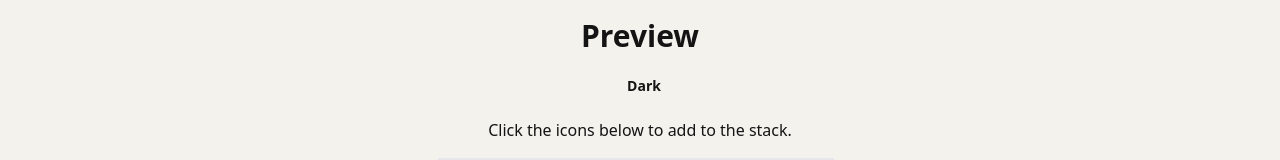
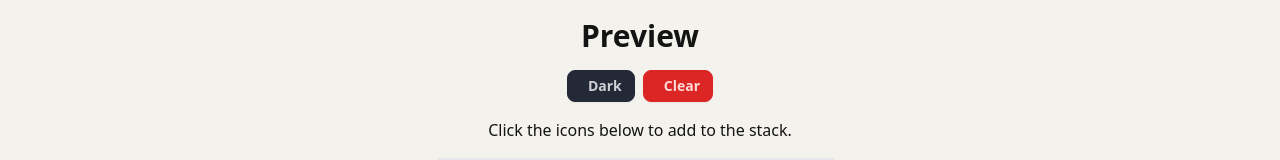
Before and after one commit to devkcud/skill-icons-web, a SvelteKit app: page / in a window 1280 px wide. Shown: the part 150-310 px from the top of the page. Built offline with nearby package versions, Linux system fonts and the light colour scheme.

Commit message:
Add action buttons

```diff
--- a/src/routes/+page.svelte
+++ b/src/routes/+page.svelte
@@ -30,12 +30,6 @@
   $: formatUrl = (showIcons = true) => {
     return url.base + (showIcons ? url.icons : '?i=...') + url.mode;
   };
-
-  function toggleMode() {
-    lightMode = !lightMode;
-
-    toast.push('Toggled Mode: ' + (lightMode ? 'Light' : 'Dark'));
-  }
 
   function copyToClipboard() {
     if (icons.length === 0) {
@@ -76,6 +70,18 @@
       toast.push(`Added: ${name}`);
     }
   }
+
+  function toggleMode() {
+    lightMode = !lightMode;
+
+    toast.push('Toggled Mode: ' + (lightMode ? 'Light' : 'Dark'));
+  }
+
+  function clearIcons() {
+    // TODO: Add confirmation
+    icons = [];
+    toast.push('Cleared all icons');
+  }
 </script>
 
 <svelte:head>
@@ -85,7 +91,8 @@
 <section class="flex flex-col items-center gap-4">
   <h1 class="text-3xl font-bold">Preview</h1>
 
-  <button on:click={toggleMode} class="btn btn-sm btn-ghost">
+  <div class="flex gap-2">
+    <button on:click={toggleMode} class="btn btn-sm btn-primary">
       {#if lightMode}
         <iconify-icon icon="lucide:sun" />
       {:else}
@@ -93,6 +100,12 @@
       {/if}
       {lightMode ? 'Light' : 'Dark'}
     </button>
+
+    <button on:click={clearIcons} class="btn btn-sm btn-error">
+      <iconify-icon icon="lucide:trash-2" />
+      Clear
+    </button>
+  </div>
 
   <div class="flex items-center">
     {#if icons.length !== 0}
```
Lines whose indentation alone changed are shown as unchanged.
